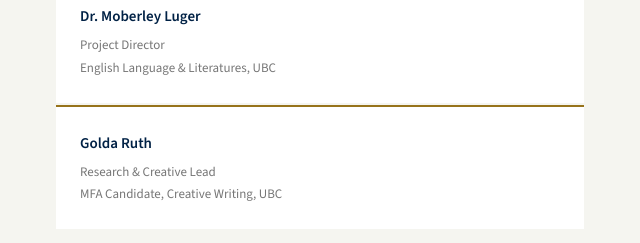
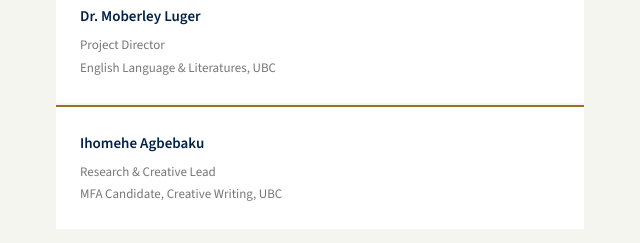
Before and after one commit to ihomehe/linguistic-justice-ubc, a plain HTML site: page index.html in a window 1280 px wide. Shown: the part 10360-10603 px from the top of the page, 624-1264 px from the left. Drawn offline with nearby package versions, Linux system fonts and the light colour scheme; a web font is replaced by a local one.

Commit message:
Update index.html

```diff
--- a/index.html
+++ b/index.html
@@ -1369,7 +1369,7 @@ footer { background: #001228; color: rgba(255,255,255,0.5); padding: 3rem 2rem;
             <div class="role" style="font-size:13px;line-height:1.7;margin-top:0.3rem;">Project Director<br>English Language &amp; Literatures, UBC</div>
           </div>
           <div class="team-card" style="border-top:2px solid var(--ubc-gold);">
-            <div class="name">Golda Ruth</div>
+            <div class="name">Ihomehe Agbebaku</div>
             <div class="role" style="font-size:13px;line-height:1.7;margin-top:0.3rem;">Research &amp; Creative Lead<br>MFA Candidate, Creative Writing, UBC</div>
           </div>
         </div>
```
